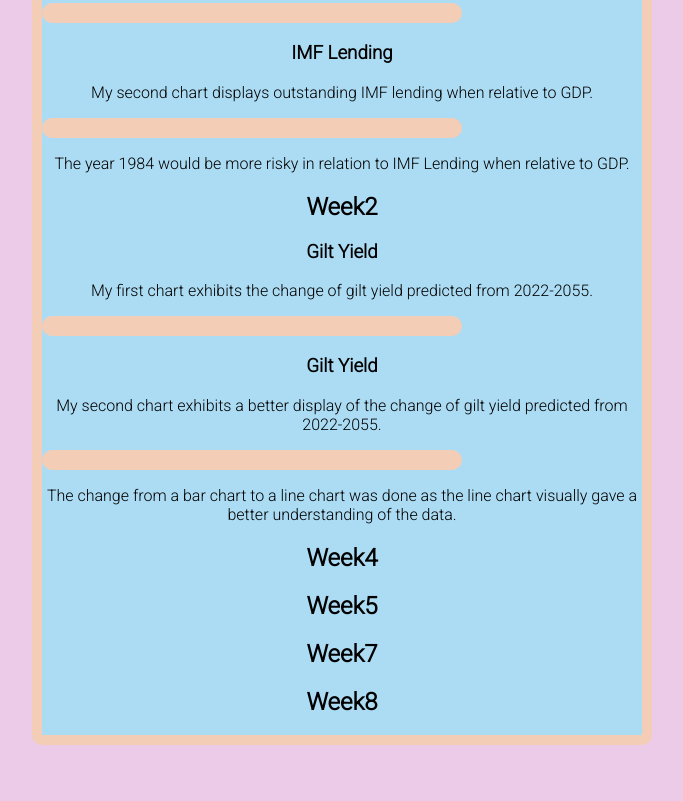
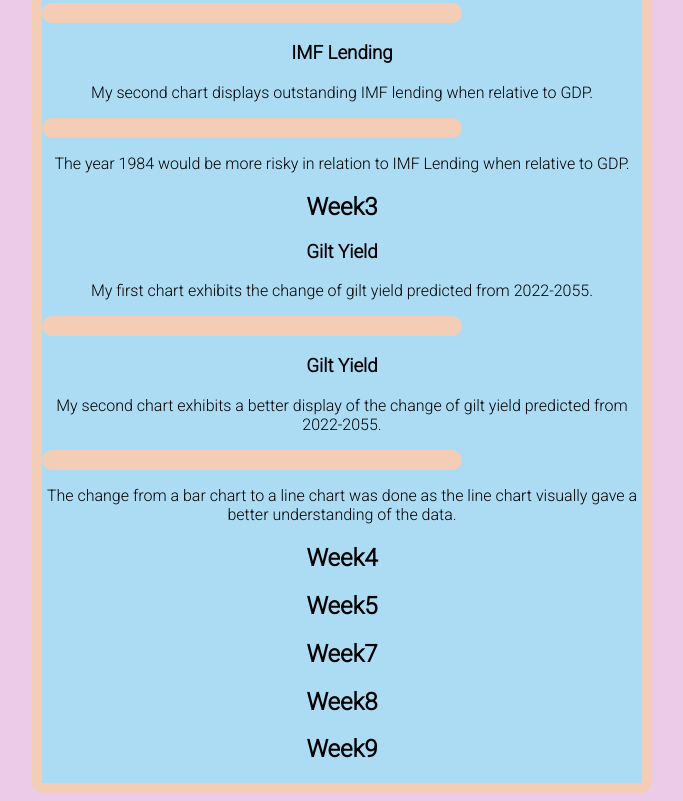
Before and after one commit to jazminyoung/jazminyoung.github.io, a plain HTML site: page portfolio.html in a window 1280 px wide. Shown: the part 497-1298 px from the top of the page, without its empty margins (298-981 px from the left). Before the commit the page ends 1250 px from the top, so only its background shows below. Drawn offline with Linux system fonts and the light colour scheme; a script that the page names is missing.

Commit message:
Update portfolio.html

```diff
--- a/portfolio.html
+++ b/portfolio.html
@@ -49,7 +49,7 @@
         <p>The year 1984 would be more risky in relation to IMF Lending when relative to GDP.</p>
 
     <div class="myWeek2">
-        <h2>Week2</h2>
+        <h2>Week3</h2>
 
         <h3>Gilt Yield</h3>
         <p>My first chart exhibits the change of gilt yield predicted from 2022-2055.</p>
@@ -72,6 +72,9 @@
 
    <div class="myWeek8">
         <h2>Week8</h2>
+
+   <div class="myWeek9">
+        <h2>Week9</h2>
 
     </div>
 </body>
```
